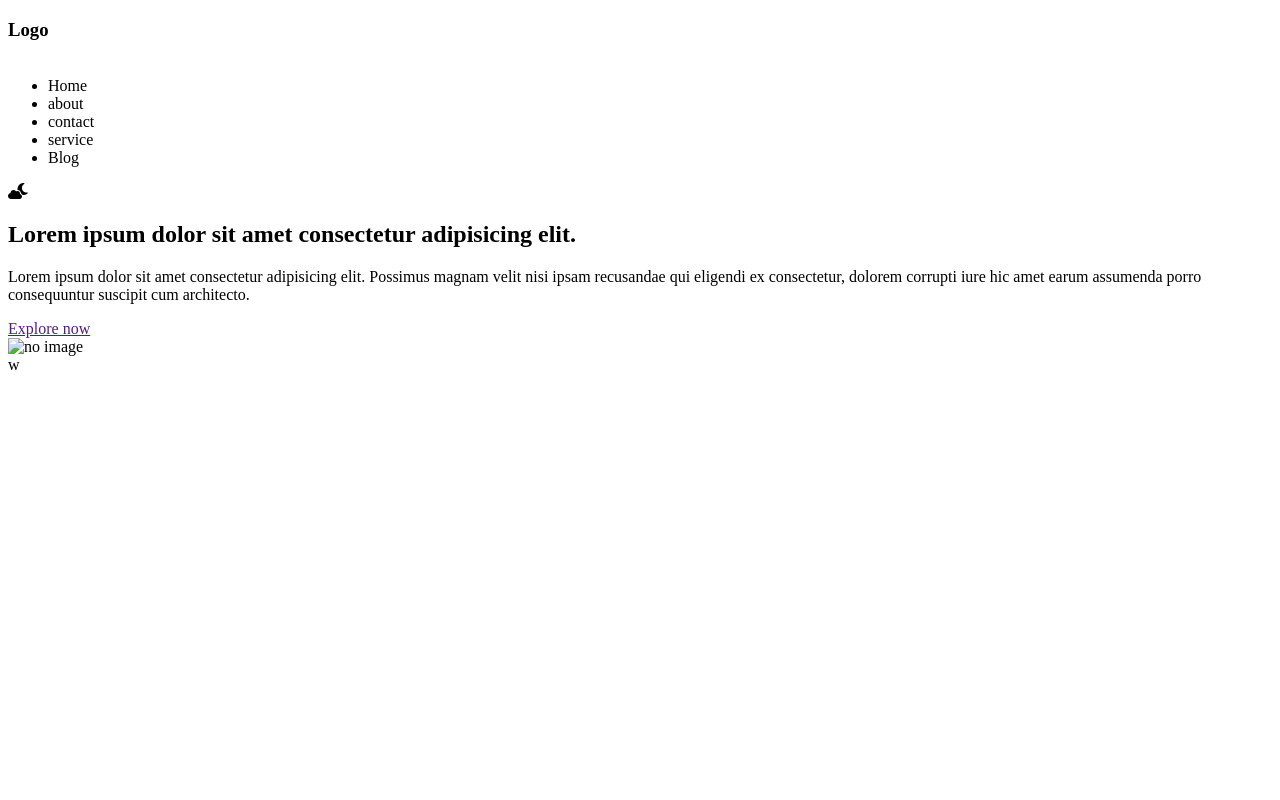
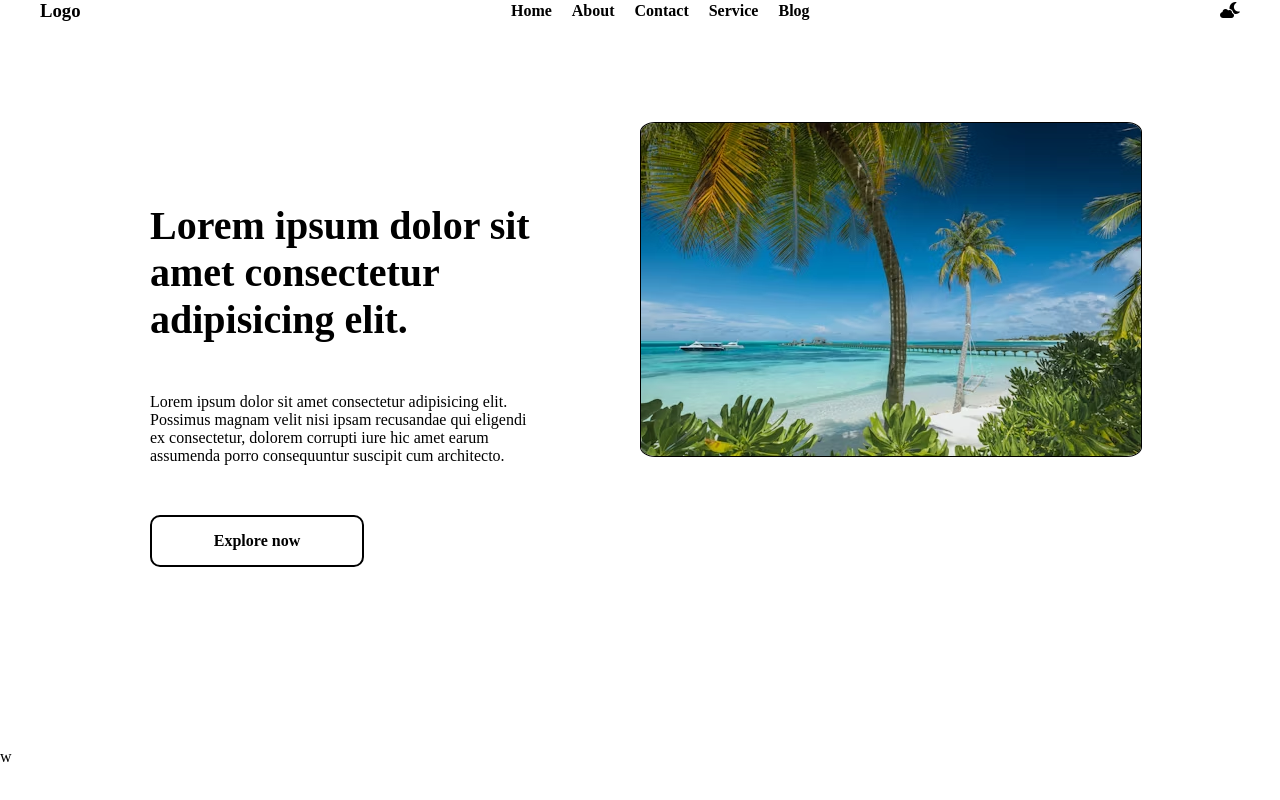
Before and after one commit to kanishk-khandelwal-6/Darkmodejs, a plain HTML site: page index.html in a window 1280 px wide. Drawn offline with Linux system fonts and the light colour scheme; the site is published under a folder, as on GitHub Pages, so addresses that start at the root find nothing; some icons are missing.

Commit message:
Update index.html

```diff
--- a/index.html
+++ b/index.html
@@ -4,7 +4,7 @@
     <meta charset="UTF-8">
     <meta name="viewport" content="width=device-width, initial-scale=1.0">
     <title>project</title>
-    <link rel="stylesheet" href="/style.css">
+    <link rel="stylesheet" href="./style.css">
     <!-- cdn js link -->
     <link rel="stylesheet" href="https://cdnjs.cloudflare.com/ajax/libs/font-awesome/6.6.0/css/all.min.css" integrity="sha512-Kc323vGBEqzTmouAECnVceyQqyqdsSiqLQISBL29aUW4U/M7pSPA/gEUZQqv1cwx4OnYxTxve5UMg5GT6L4JJg==" crossorigin="anonymous" referrerpolicy="no-referrer" />
 </head>
@@ -40,7 +40,7 @@
                 <a href="" >Explore now</a>
             </div>
             <div class="heroimg">
-                <img src="/photo-1722189265463-557ef7d08d86.avif" alt="no image">
+                <img src="./photo-1722189265463-557ef7d08d86.avif" alt="no image">
             </div>
       </div>
        <!-- menu button -->
@@ -50,6 +50,6 @@
     </section>
 w
 
-      <script src="/script.js"></script>
+      <script src="./script.js"></script>
 </body>
 </html>
```
